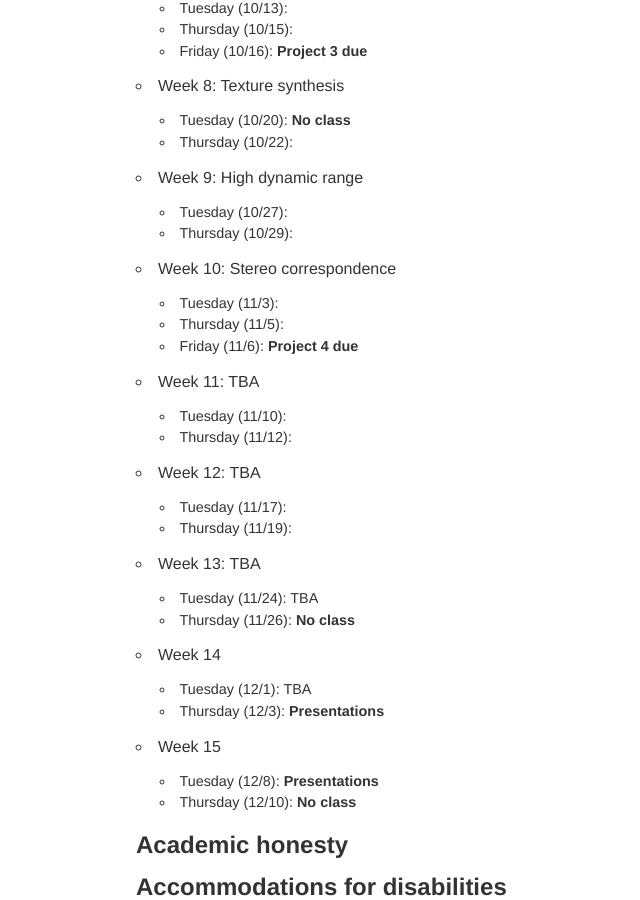
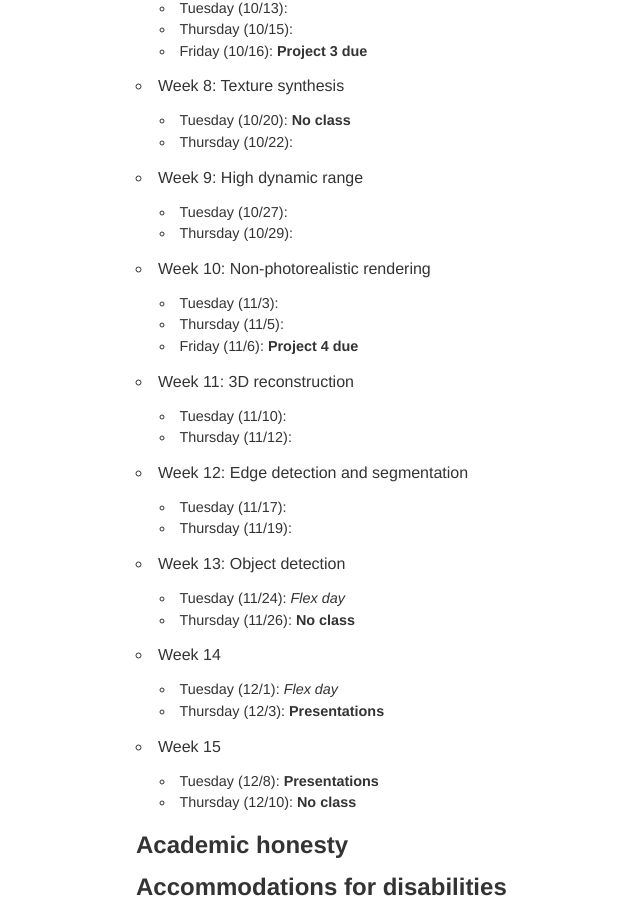
Before and after one commit to jacksonjw12/mbannister.github.io, a Jekyll site: the page built from _teaching/181m-f15/index.md, in a window 1280 px wide and 900 px high, scrolled down 1519 px. Shown: the whole window, without its empty margins (24-664 px from the left). Built offline with Jekyll 4.4.1, drawn with Linux system fonts in a browser that asks for light colours; some of the changed text lies outside the part shown.

Commit message:
sort of a final schedule

```diff
--- a/_teaching/181m-f15/index.md
+++ b/_teaching/181m-f15/index.md
@@ -70,21 +70,21 @@ There will be five total projects
 - Week 9: High dynamic range
   - Tuesday (10/27):
   - Thursday (10/29):
-- Week 10: Stereo correspondence
+- Week 10: Non-photorealistic rendering
   - Tuesday (11/3):
   - Thursday (11/5):
   - Friday (11/6): __Project 4 due__
-- Week 11: TBA
+- Week 11: 3D reconstruction
   - Tuesday (11/10):
   - Thursday (11/12):
-- Week 12: TBA
+- Week 12: Edge detection and segmentation
   - Tuesday (11/17):
   - Thursday (11/19):
-- Week 13: TBA
-  - Tuesday (11/24): TBA
+- Week 13: Object detection
+  - Tuesday (11/24): _Flex day_
   - Thursday (11/26): __No class__
 - Week 14
-  - Tuesday (12/1): TBA
+  - Tuesday (12/1): _Flex day_
   - Thursday (12/3): __Presentations__
 - Week 15
   - Tuesday (12/8): __Presentations__
```
Also changed, not shown: other parts of _teaching/181m-f15/index.md (+3 -3 lines).
